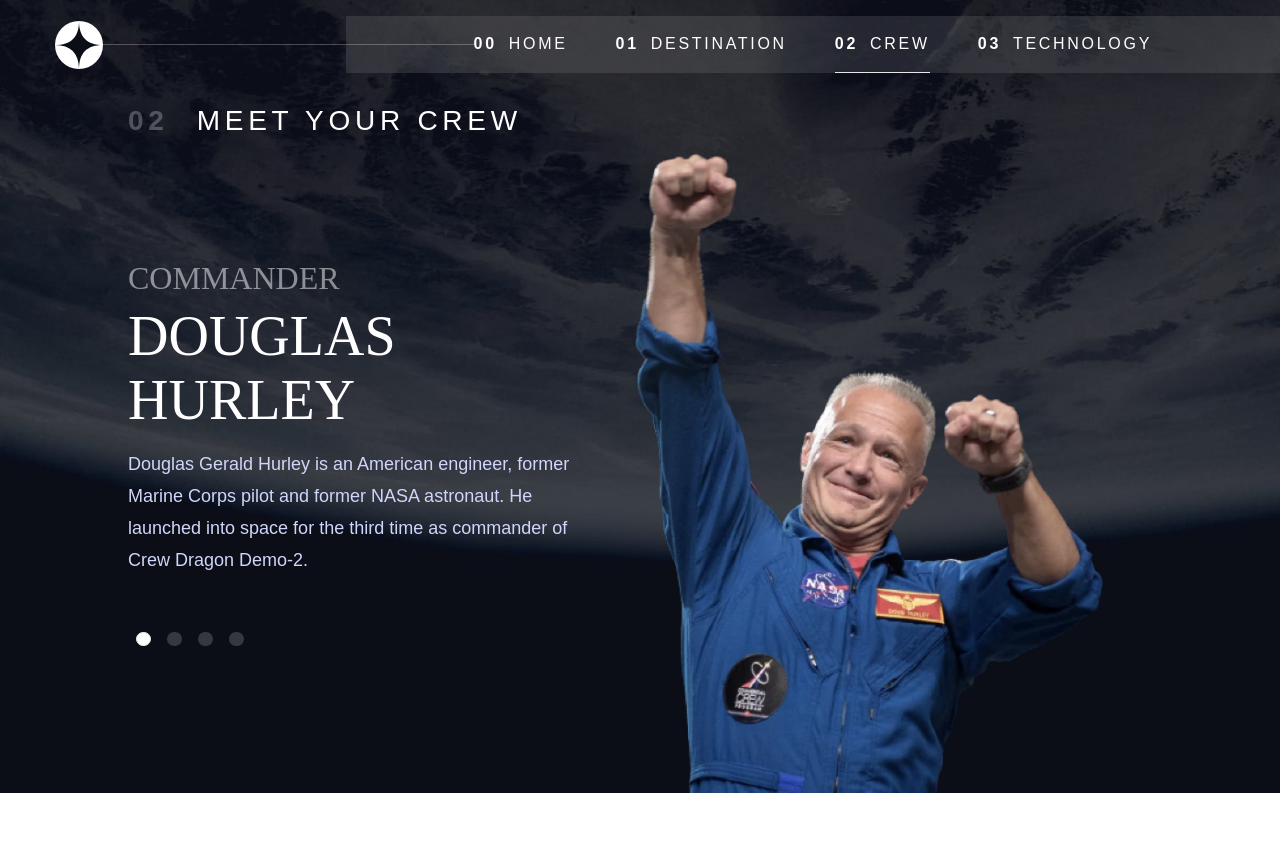
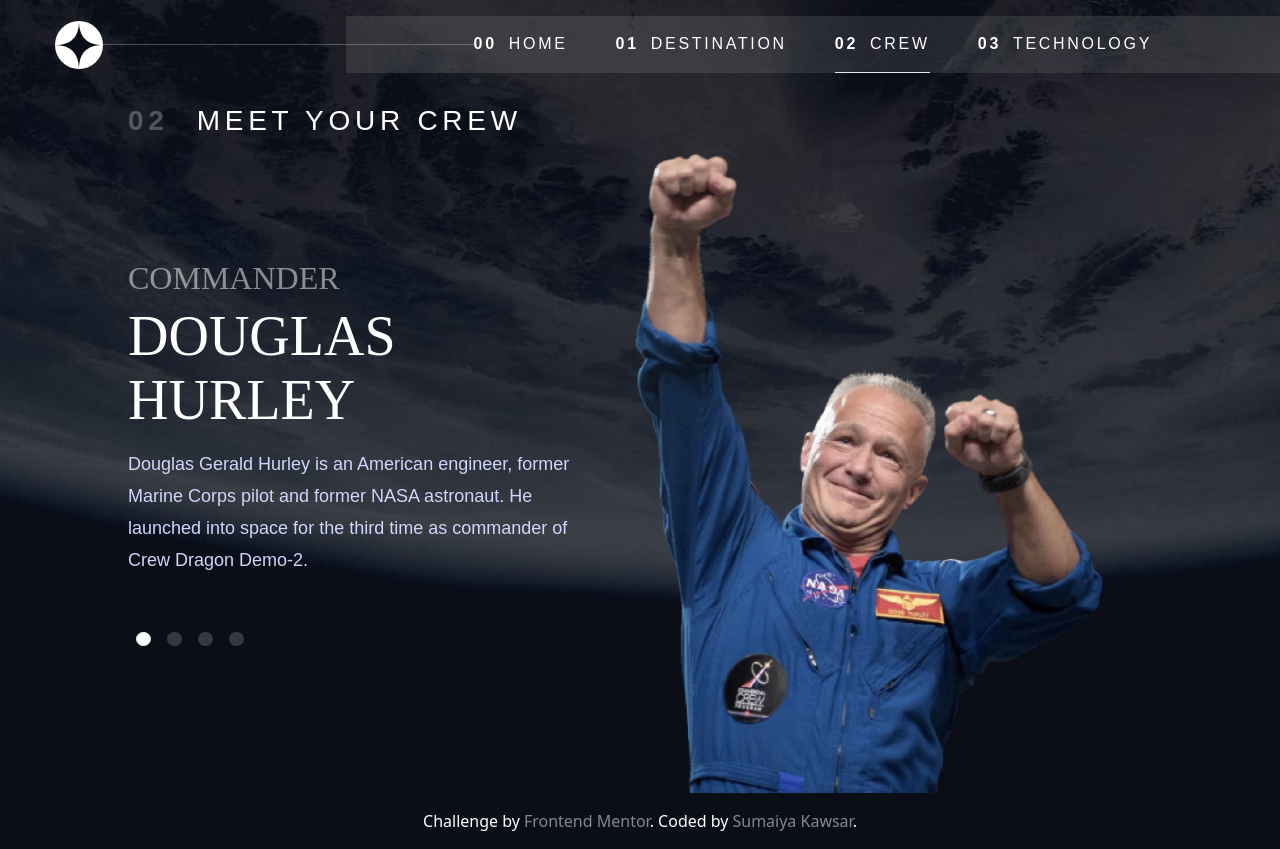
Before and after one commit to sumaiyakawsar/space-tourism-website, a React (Create React App) app: page /crew in a window 1280 px wide. Before the commit the page ends 800 px from the top, so only its background shows below. Built offline with nearby package versions, Linux system fonts and the light colour scheme.

Commit message:
Added Footer

```diff
--- a/src/App.jsx
+++ b/src/App.jsx
@@ -17,6 +17,8 @@ function App() {
 
         <Route exact path="/" element={<Homepage />} />
       </Routes>
+
+
     </div>
   );
 }
--- /dev/null
+++ b/src/components/Footer/Footer.jsx
@@ -0,0 +1,29 @@
+import React from 'react'
+
+const Footer = () => {
+  return (
+    <footer className="footer   mt-auto mb-0 py-4 text-center text-white">
+      Challenge by
+      <a
+        href="https://www.frontendmentor.io?ref=challenge"
+        target="_blank"
+        className="ml-1 opacity-50"
+        rel="noreferrer"
+      >
+        Frontend Mentor
+      </a>
+      . Coded by
+      <a
+        href="https://github.com/sumaiyakawsar"
+        target="_blank"
+        className="ml-1 opacity-50"
+        rel="noreferrer"
+      >
+        Sumaiya Kawsar
+      </a>
+      .
+    </footer>
+  );
+}
+
+export default Footer
--- a/src/pages/Crew/Crew.jsx
+++ b/src/pages/Crew/Crew.jsx
@@ -1,5 +1,6 @@
 import React, { useState } from "react";
 import { Link } from "react-router-dom";
+import Footer from "../../components/Footer/Footer";
 import Header from "../../components/Header/Header";
 import { crew } from "../../data/data";
 
@@ -62,6 +63,7 @@ const Crew = () => {
           </div>
         </div>
       </div>
+      <Footer/>
     </main>
   );
 };
--- a/src/pages/Destination/Destination.jsx
+++ b/src/pages/Destination/Destination.jsx
@@ -1,5 +1,6 @@
 import React, { useState } from "react";
 import { Link } from "react-router-dom";
+import Footer from "../../components/Footer/Footer";
 import Header from "../../components/Header/Header";
 import { destinations } from "../../data/data";
 
@@ -83,6 +84,7 @@ const Destination = () => {
           </div>
         </div>
       </div>
+      <Footer/>
     </main>
   );
 };
--- a/src/pages/Homepage/Homepage.jsx
+++ b/src/pages/Homepage/Homepage.jsx
@@ -1,11 +1,12 @@
 import React from "react";
+import Footer from "../../components/Footer/Footer";
 import Header from "../../components/Header/Header";
 
 const Homepage = () => {
   return (
     <main className=" bg-home-mobile md:bg-home-tablet lg:bg-home-desktop bg-no-repeat bg-cover bg-center w-full h-screen ">
-      <Header/>
-      <div className="container mx-auto my-0  h-4/5 px-6  flex flex-col gap-20 items-center lg:items-end lg:flex-row lg:justify-around">
+      <Header />
+      <div className="container mx-auto my-0   h-3/4 px-6  flex flex-col gap-20 items-center lg:items-end lg:flex-row lg:justify-around">
         <div className="flex flex-col items-center lg:items-start gap-4 max-w-[28.125rem]">
           <h5 className="font-Barlow_C uppercase text-base leading-[1.2rem] tracking-[2.7px]  lg:text-[28px] lg:leading-8 lg:tracking-[4.75px] text-[#D0D6f9] ">
             So, you want to travel to
@@ -30,6 +31,8 @@ const Homepage = () => {
           </h4>
         </div>
       </div>
+         <Footer/>
+
     </main>
   );
 };
--- a/src/pages/Technology/Technology.jsx
+++ b/src/pages/Technology/Technology.jsx
@@ -1,5 +1,6 @@
 import React, { useState } from "react";
 import { Link } from "react-router-dom";
+import Footer from "../../components/Footer/Footer";
 import Header from "../../components/Header/Header";
 import { technology } from "../../data/data";
 
@@ -10,7 +11,7 @@ const Technology = () => {
     "w-12 h-12 text-white rounded-[50%] gap-2 border border-white/[25%]  transition-colors duration-300 ease-linear hover:border-white";
 
   return (
-    <main className=" bg-tech-mobile md:bg-tech-tablet lg:bg-tech-desktop bg-no-repeat bg-cover bg-center w-full lg:h-screen">
+    <main className=" bg-tech-mobile md:bg-tech-tablet lg:bg-tech-desktop bg-no-repeat bg-cover bg-center w-full ">
       <Header />
       <div className="container mx-auto my-0 w-full lg:w-4/5 ">
         <h5 className="font-Barlow_C text-center sm:text-left uppercase text-base leading-[1.2rem] tracking-[0.16875rem] lg:text-[1.75rem] lg:leading-8 lg:tracking-[4.75px] text-white py-4">
@@ -64,6 +65,8 @@ const Technology = () => {
           </div>
         </div>
       </div>
+
+      <Footer/>
     </main>
   );
 };
```
